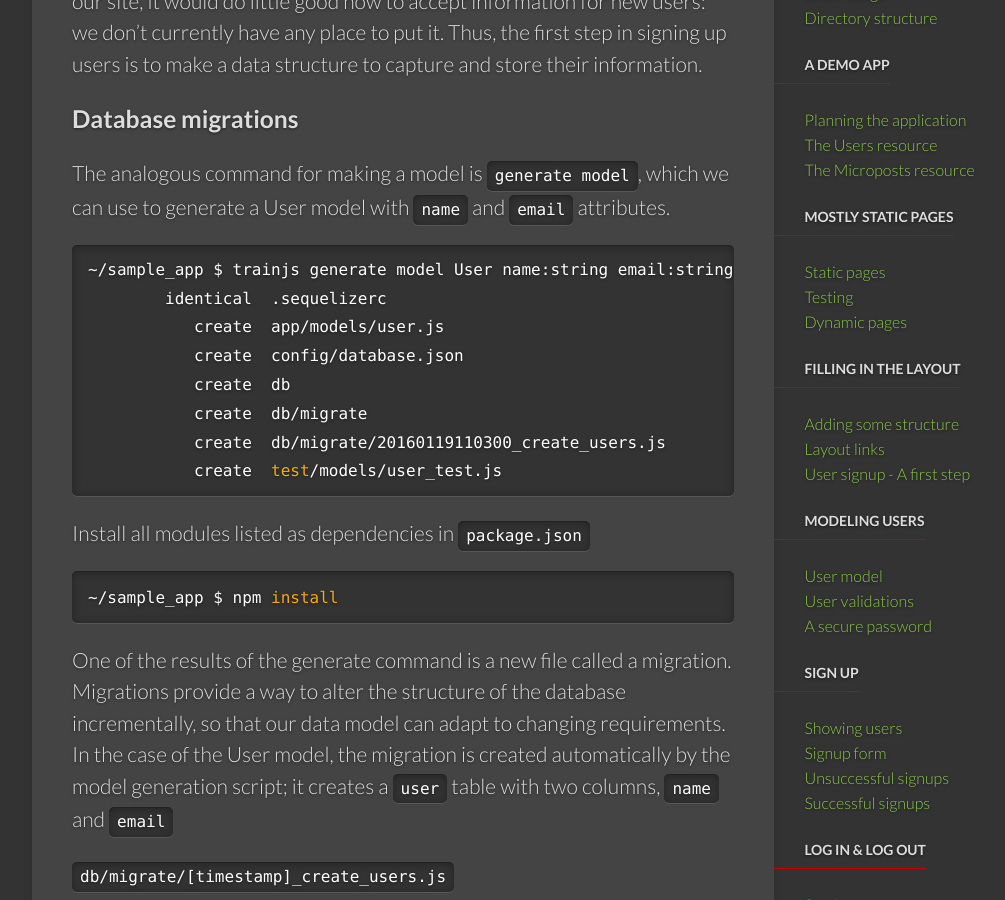
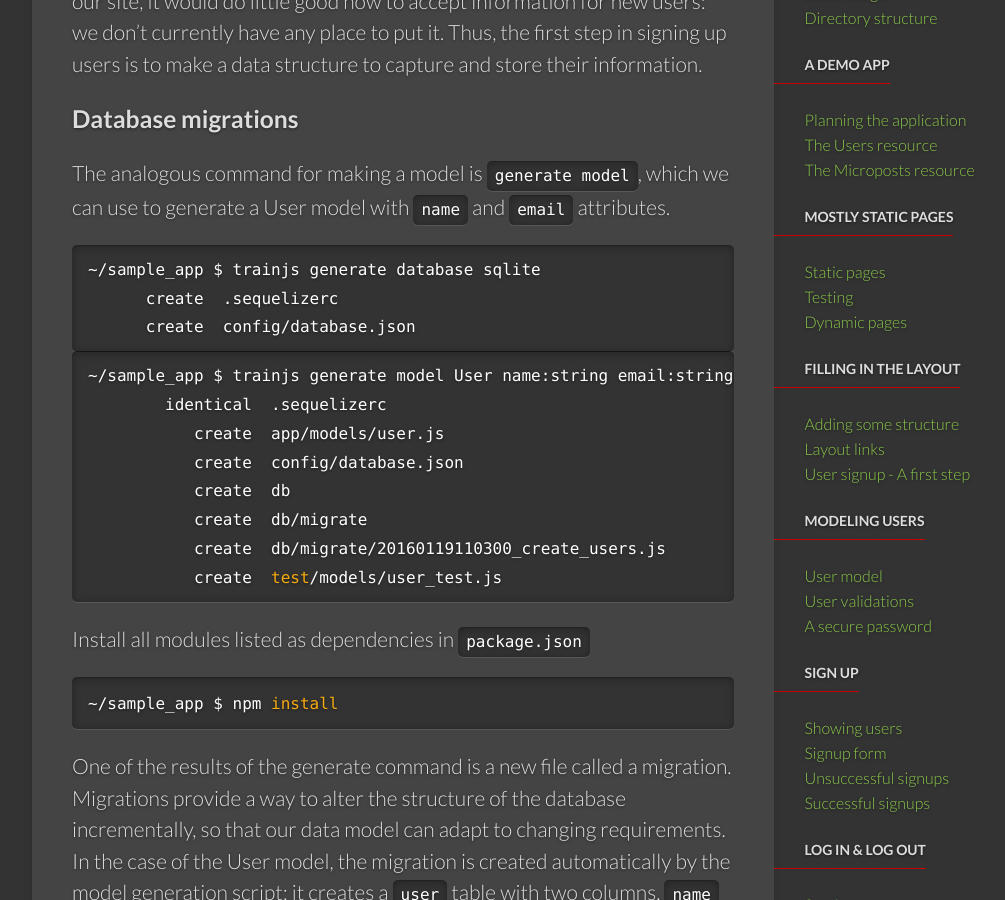
Before and after one commit to nodeontrain/nodeontrain.xyz, a Jekyll site: the page built from tuts/user_model.md, in a window 1280 px wide and 900 px high, scrolled down 332 px. Shown: the whole window, without its empty margins (139-1144 px from the left). Built offline with Jekyll 4.4.1, drawn with Linux system fonts in a browser that asks for light colours; some web fonts are replaced.

Commit message:
refactor(user model)

```diff
--- a/tuts/user_model.md
+++ b/tuts/user_model.md
@@ -11,6 +11,12 @@ Although the ultimate goal of [the previous post](https://nodeontrain.xyz/tuts/u
 ### Database migrations
 
 The analogous command for making a model is `generate model`, which we can use to generate a User model with `name` and `email` attributes.
+
+{% highlight bash %}
+~/sample_app $ trainjs generate database sqlite
+      create  .sequelizerc
+      create  config/database.json
+{% endhighlight %}
 
 {% highlight bash %}
 ~/sample_app $ trainjs generate model User name:string email:string
```
